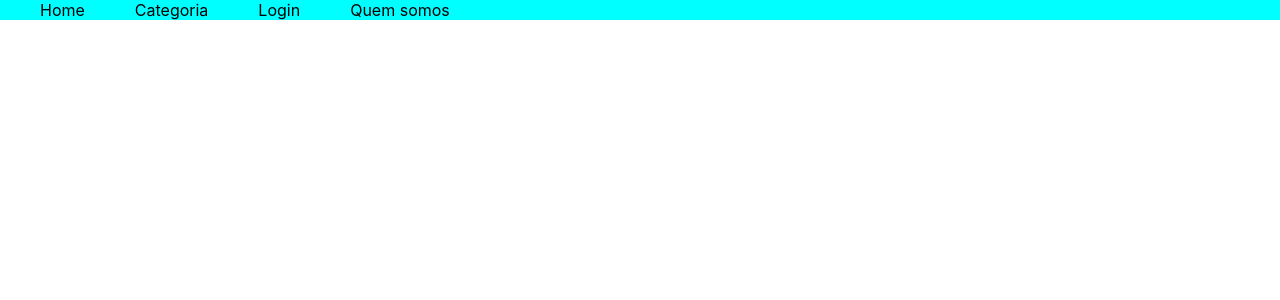
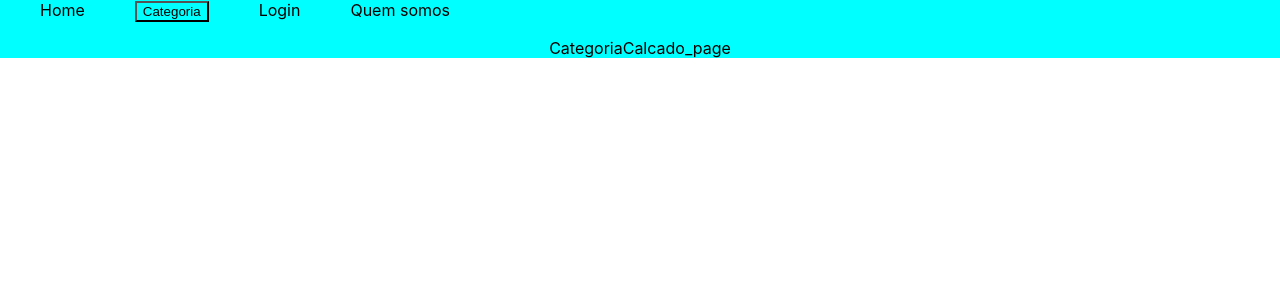
Before and after one commit to ViniciusGr63/pi3, a React (Create React App) app in the folder frontend/projetodepi/: page /CategoriaCalcado in a window 1280 px wide. Shown: the top 300 px of the page. Built offline with nearby package versions, Linux system fonts and the light colour scheme.

Commit message:
menu dropdown

```diff
--- a/frontend/projetodepi/src/App.js
+++ b/frontend/projetodepi/src/App.js
@@ -3,7 +3,10 @@ import { BrowserRouter as Router, Routes, Route } from 'react-router-dom';
 import './App.css';
 //pages
 import HomePage from './components/pages/home/HomePage';
-import Categoria from './components/pages/home/Categoria';
+import CategoriaRoupa from './components/pages/categoria/CategoriaRoupa';
+import CategoriaAcessorio from './components/pages/categoria/CategoriaAcessorio';
+import CategoriaCalcado from './components/pages/categoria/CategoriaCalcado';
+import CategoriaCosmetico from './components/pages/categoria/CategoriaCosmetico';
 import QuemSomos from './components/pages/home/QuemSomos';
 import LoginPage from './components/pages/login/LoginPage';
 //components
@@ -18,7 +21,10 @@ function App() {
 
         <Routes>
           <Route path="/" element={<HomePage />} />
-          <Route path="/Categoria" element={<Categoria />} />
+          <Route path="/CategoriaRoupa" element={<CategoriaRoupa />} />
+          <Route path="/CategoriaAcessorio" element={<CategoriaAcessorio />} />
+          <Route path="/CategoriaCalcado" element={<CategoriaCalcado />} />
+          <Route path="/CategoriaCosmetico" element={<CategoriaCosmetico />} />
           <Route path="/LoginPage" element={<LoginPage />} />
           <Route path="/QuemSomos" element={<QuemSomos />} />
         </Routes>
--- /dev/null
+++ b/frontend/projetodepi/src/components/pages/categoria/CategoriaAcessorio.js
@@ -0,0 +1,17 @@
+import Style from './Categoria.css';
+
+function CategoriaAcessorio (){
+    return(
+        <div>
+
+
+
+            <p>CategoriaAcessorio_page</p>
+
+
+
+
+        </div>
+    )
+}
+export default CategoriaAcessorio;
--- /dev/null
+++ b/frontend/projetodepi/src/components/pages/categoria/CategoriaCalcado.js
@@ -0,0 +1,16 @@
+import Style from './Categoria.css';
+function CategoriaCalcado (){
+    return(
+        <div>
+
+
+
+            <p>CategoriaCalcado_page</p>
+
+
+
+
+        </div>
+    )
+}
+export default CategoriaCalcado;
--- /dev/null
+++ b/frontend/projetodepi/src/components/pages/categoria/CategoriaCosmetico.js
@@ -0,0 +1,16 @@
+import Style from './Categoria.css';
+function CategoriaCosmetico (){
+    return(
+        <div>
+
+
+
+            <p>CategoriaCosmetico_page</p>
+
+
+
+
+        </div>
+    )
+}
+export default CategoriaCosmetico;
--- /dev/null
+++ b/frontend/projetodepi/src/components/pages/categoria/CategoriaRoupa.js
@@ -0,0 +1,16 @@
+import Style from './Categoria.css';
+function CategoriaRoupa (){
+    return(
+        <div>
+
+
+
+            <p>CategoriaRoupa_page</p>
+
+
+
+
+        </div>
+    )
+}
+export default CategoriaRoupa;
--- a/frontend/projetodepi/src/components/pages/home/Categoria.js
+++ /dev/null
@@ -1,17 +0,0 @@
-//import Nav from './../../routes/Nav';
-
-function Categoria (){
-    return(
-        <div>
-
-
-
-            <p>Categoria_page</p>
-
-
-
-
-        </div>
-    )
-}
-export default Categoria;
--- a/frontend/projetodepi/src/components/pages/home/Header.js
+++ b/frontend/projetodepi/src/components/pages/home/Header.js
@@ -1,7 +1,7 @@
 // import Nav from './../../routes/Nav';
 // import styles from './Header.module.css';
 import styles from './Nav.module.css';
-
+import DropdownMenu from './../../routes/MenuHome';
 import { Link } from 'react-router-dom';
 
 function Header (){
@@ -11,7 +11,7 @@ function Header (){
         <nav >
         <ul className={styles.navEstilo}>
         <li className={styles.item}><Link to="/">Home</Link></li>
-        <li className={styles.item}><Link to="/Categoria">Categoria</Link></li>
+        <li className={styles.item}><DropdownMenu/></li>
         <li className={styles.item}><Link to="/LoginPage">Login</Link></li>
         <li className={styles.item}><Link to="/QuemSomos">Quem somos</Link></li>
 
--- /dev/null
+++ b/frontend/projetodepi/src/components/routes/MenuHome.css
@@ -0,0 +1,33 @@
+.dropdown {
+    position: relative;
+    display: inline-block;
+  }
+
+  .dropdown-toggle {
+    background-color: #ffffff00;
+
+    cursor: pointer;
+  }
+
+  .dropdown-menu {
+    position: absolute;
+    top: 100%;
+    left: 0;
+    background-color: #ffffff;
+
+    padding: 8px 0;
+    list-style: none;
+  }
+
+  .dropdown-menu li {
+    padding: 8px 12px;
+
+  }
+
+  .dropdown-menu li:hover {
+    background-color: aqua;
+  }
+
+  .linkstyle{
+
+  }
--- a/frontend/projetodepi/src/components/routes/MenuHome.js
+++ b/frontend/projetodepi/src/components/routes/MenuHome.js
@@ -0,0 +1,31 @@
+import { Link } from 'react-router-dom';
+import React, { useState } from 'react';
+import styles from './MenuHome.css'
+
+const DropdownMenu = () => {
+  const [isOpen, setIsOpen] = useState(false);
+
+  const handleMouseEnter = () => {
+    setIsOpen(true);
+  };
+
+  const handleMouseLeave = () => {
+    setIsOpen(false);
+  };
+
+  return (
+    <div className="dropdown" onMouseEnter={handleMouseEnter} onMouseLeave={handleMouseLeave}>
+      <button className="dropdown-toggle">Categoria</button>
+      {isOpen && (
+        <ul className="dropdown-menu">
+          <li lassName={styles.linkstyle}><Link to="/CategoriaRoupa">Roupas</Link></li>
+          <li className={styles.linkstyle}><Link to="/CategoriaCalcado">Calçados</Link></li>
+          <li className={styles.linkstyle}><Link to="/CategoriaAcessorio">Acessórios</Link></li>
+          <li className={styles.linkstyle}><Link to="/CategoriaCosmetico">Cosméticos</Link></li>
+        </ul>
+      )}
+    </div>
+  );
+};
+
+export default DropdownMenu;
```
Also changed, not shown: frontend/projetodepi/src/components/routes/Nav.js (deleted, +0 -14 lines), frontend/projetodepi/src/components/pages/categoria/Categoria.css (added).
